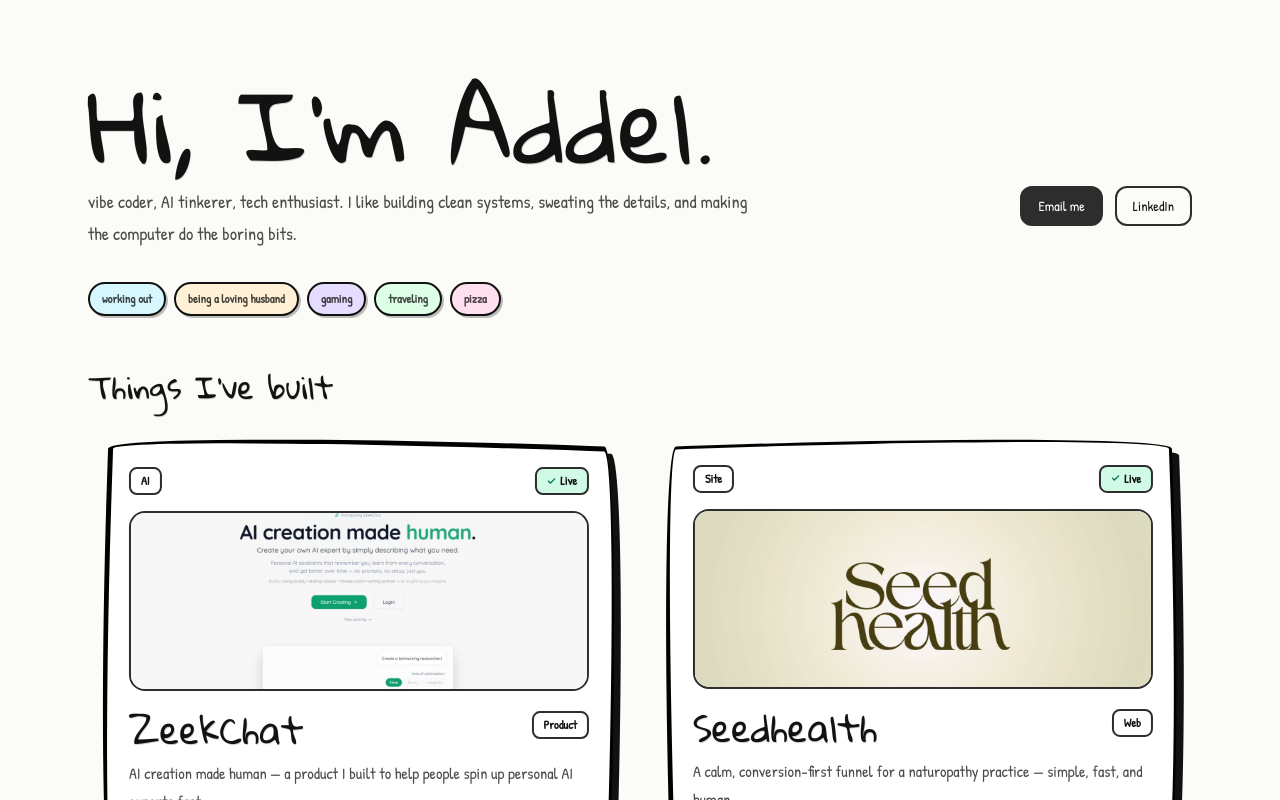
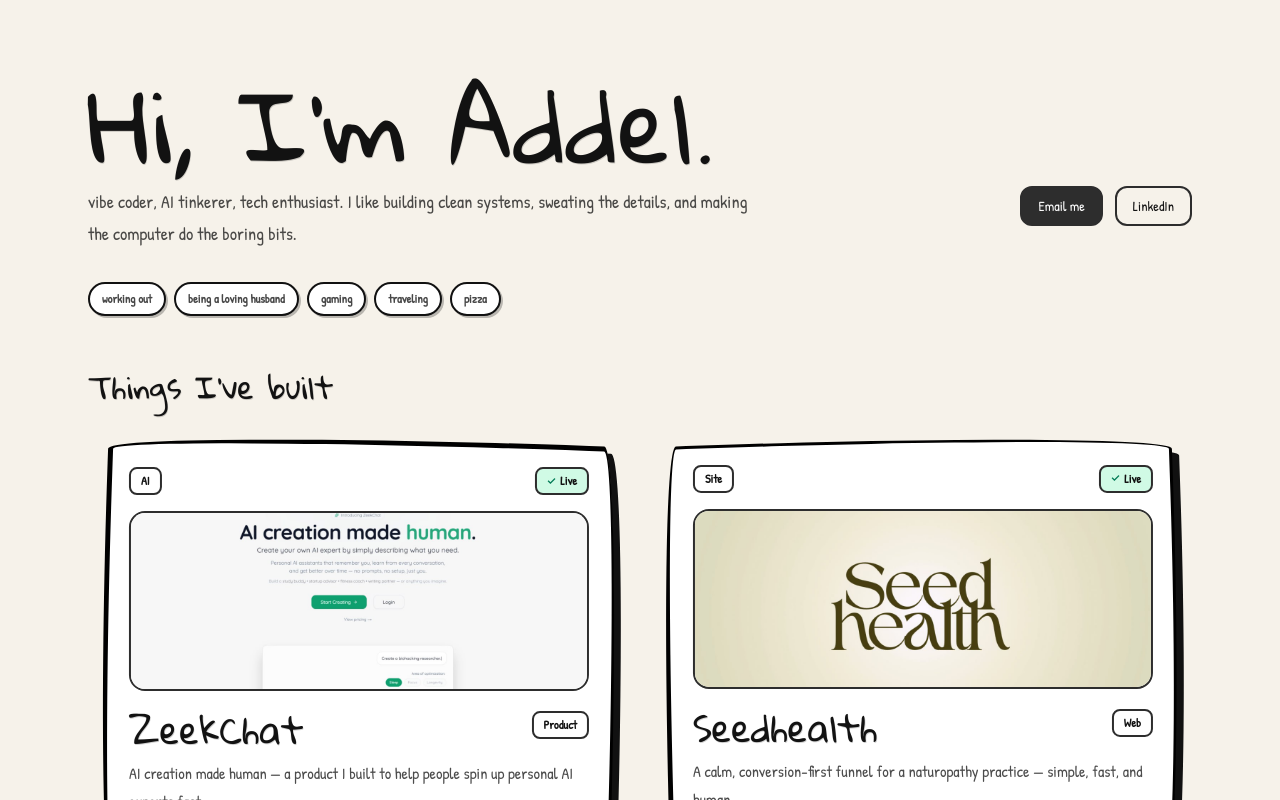
Before and after one commit to addelh/addel-xyz, a Next.js app: page / in a window 1280 px wide. Shown: the top 800 px of the page. Built offline with nearby package versions, Linux system fonts and the light colour scheme.

Commit message:
style: pop burst outline/shadow; hover enlarge text; off-white bg

```diff
--- a/src/app/globals.css
+++ b/src/app/globals.css
@@ -1,7 +1,7 @@
 @import "tailwindcss";
 
 :root {
-  --bg: #fbfbf7;
+  --bg: #f6f2ea;
   --fg: #121212;
   --muted: rgba(18, 18, 18, 0.72);
   --box: #2d2d2d;
@@ -92,6 +92,8 @@
   position: absolute;
   inset: -18px;
   border-radius: 18px;
+  border: 2px solid #222;
+  box-shadow: 3px 3px 0 #222;
   background:
     radial-gradient(circle at 12px 12px, rgba(0, 0, 0, 0.12) 1.2px, transparent 1.3px)
       0 0 / 10px 10px,
@@ -111,7 +113,7 @@
 @media (hover: hover) and (pointer: fine) {
   .comic-cta:hover {
     background: #f1f1f1;
-    transform: translate(-1px, -1px);
+    transform: translate(-1px, -1px) scale(1.07);
     box-shadow: 5px 5px 0 #222;
   }
 
@@ -138,15 +140,17 @@
   font-size: 0.75rem;
   font-weight: 700;
   color: rgba(0, 0, 0, 0.72);
-  background: var(--pill-bg, #fff);
+  background: #fff;
   box-shadow: 2px 2px 0 rgba(0, 0, 0, 0.25);
-  transition: transform 180ms ease, box-shadow 180ms ease;
+  transition: transform 180ms ease, box-shadow 180ms ease, background-color 180ms ease;
 }
 
 .interest-pill::after {
   content: "";
   position: absolute;
   inset: -16px;
+  border: 2px solid #111;
+  box-shadow: 3px 3px 0 #111;
   background: var(--pill-pop, #ff8a00);
   clip-path: polygon(
     50% 0%, 60% 10%, 75% 5%, 78% 20%, 95% 25%, 85% 38%,
@@ -162,7 +166,8 @@
 
 @media (hover: hover) and (pointer: fine) {
   .interest-pill:hover {
-    transform: translate(-1px, -2px) rotate(-0.6deg);
+    background: var(--pill-bg, #fff);
+    transform: translate(-1px, -2px) rotate(-0.6deg) scale(1.08);
     box-shadow: 4px 4px 0 rgba(0, 0, 0, 0.25);
   }
 
```
